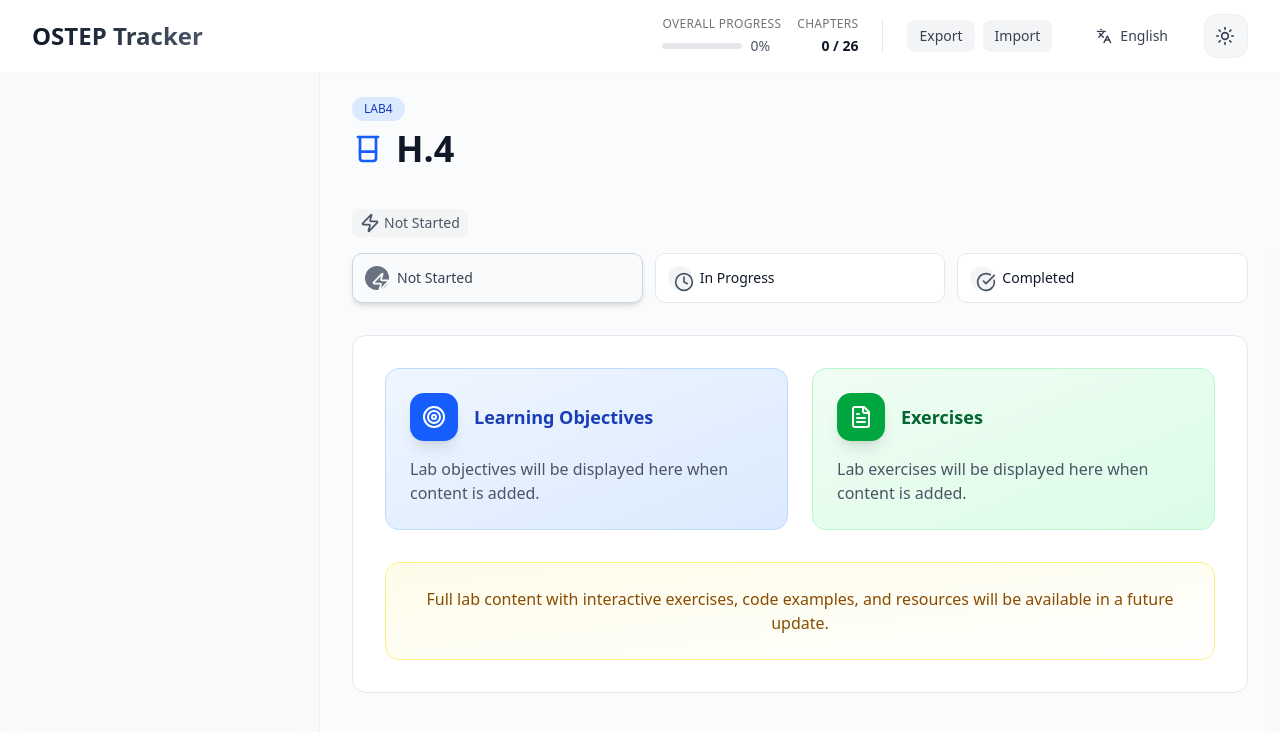
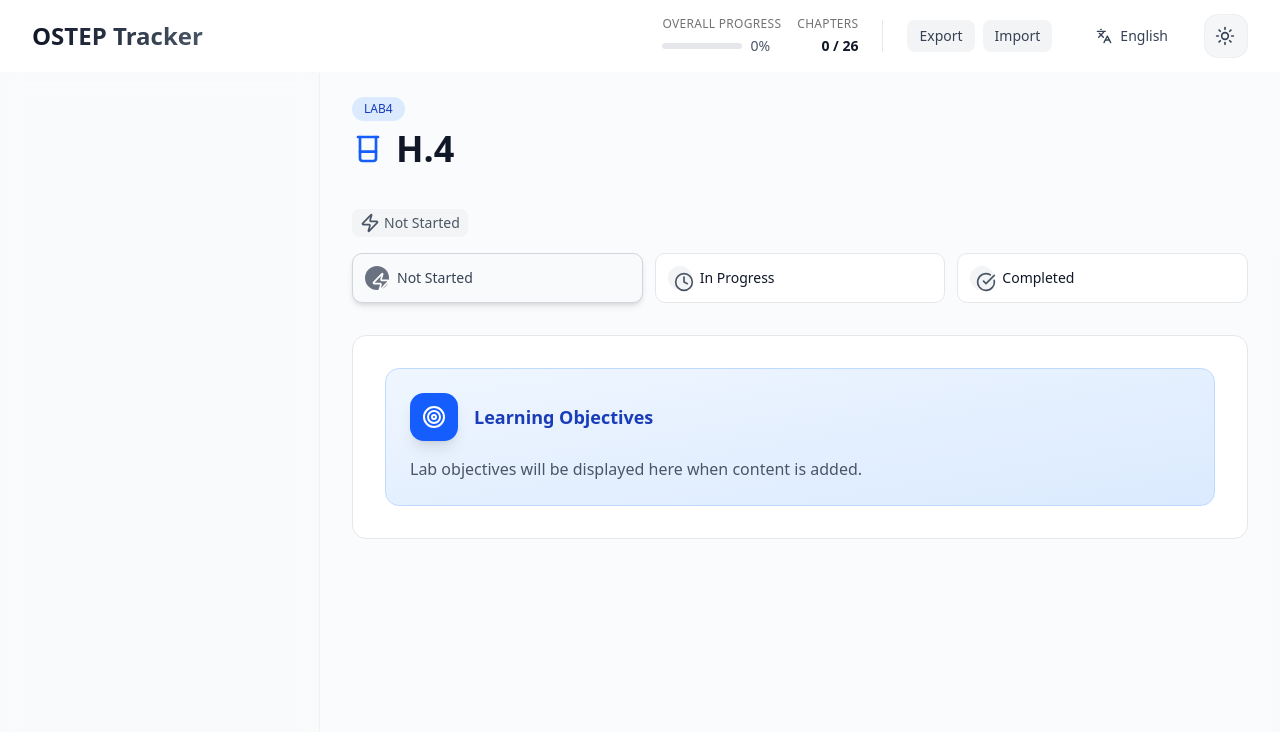
Before and after one commit to gidongkwon/ostep-study-helper, a React (Vite) app: page /chapters/lab4-exercises in a window 1280 px wide. Shown: the top 732 px of the page. Built offline with nearby package versions, Linux system fonts and the light colour scheme.

Commit message:
Clean up LabPlaceholder

```diff
--- a/src/components/ui/LabPlaceholder.tsx
+++ b/src/components/ui/LabPlaceholder.tsx
@@ -1,14 +1,11 @@
 import { useTranslation } from "react-i18next";
-import { Target, FileText } from "lucide-react";
+import { Target } from "lucide-react";
 import { IconCard } from "./IconCard";
-import { GradientCard } from "./GradientCard";
 
 export function LabPlaceholder() {
   const { t } = useTranslation();
 
   return (
-    <>
-      <div className="grid gap-6 md:grid-cols-2">
     <IconCard
       icon={<Target className="w-6 h-6 text-white" />}
       title={t("labs.objectives", "Learning Objectives")}
@@ -24,36 +21,5 @@ export function LabPlaceholder() {
         </p>
       </div>
     </IconCard>
-
-        <IconCard
-          icon={<FileText className="w-6 h-6 text-white" />}
-          title={t("labs.exercises", "Exercises")}
-          color="green"
-          hoverable={false}
-        >
-          <div className="mt-4">
-            <p className="text-gray-600 dark:text-gray-400">
-              {t(
-                "labs.exercisesPlaceholder",
-                "Lab exercises will be displayed here when content is added.",
-              )}
-            </p>
-          </div>
-        </IconCard>
-      </div>
-
-      <GradientCard
-        from="yellow-50"
-        to="yellow-50"
-        className="mt-8 border border-yellow-200 dark:border-yellow-800"
-      >
-        <p className="text-center text-yellow-800 dark:text-yellow-200">
-          {t(
-            "labs.comingSoon",
-            "Full lab content with interactive exercises, code examples, and resources will be available in a future update.",
-          )}
-        </p>
-      </GradientCard>
-    </>
   );
 }
```
Lines whose indentation alone changed are shown as unchanged.
